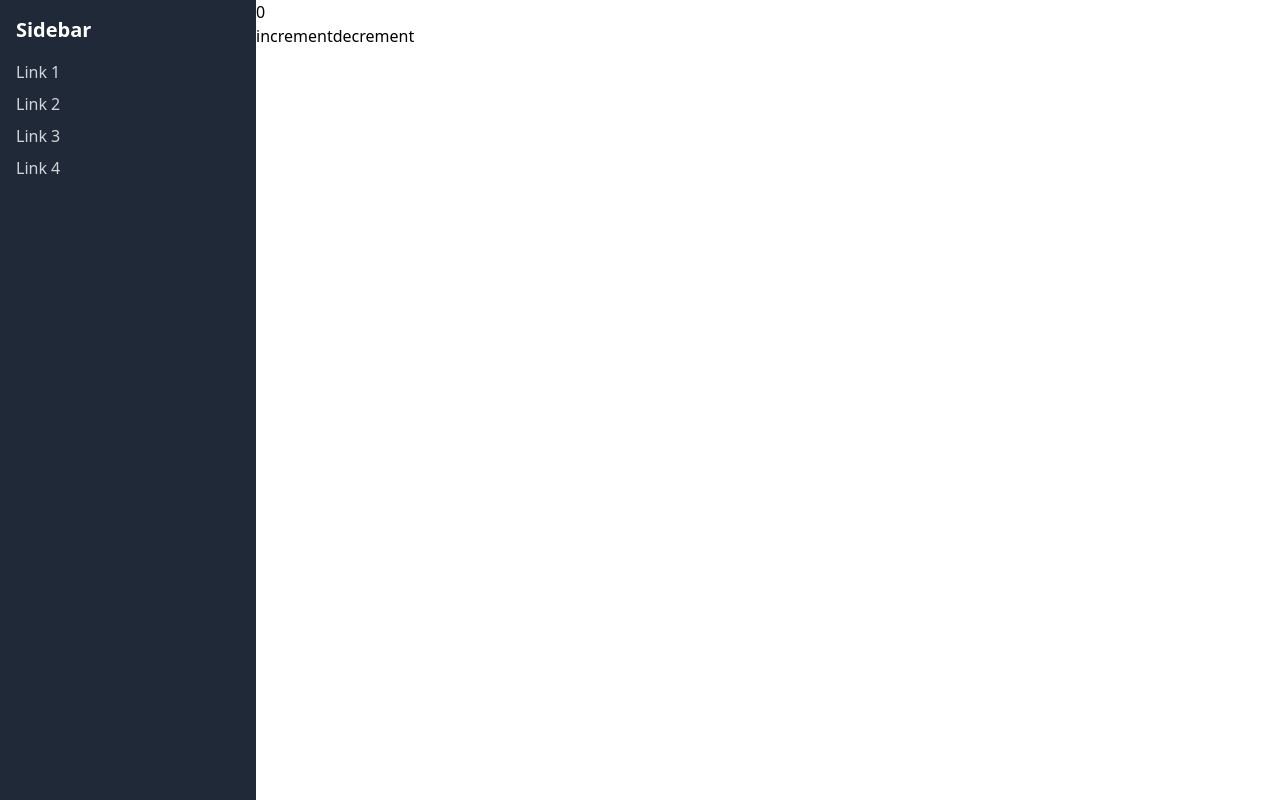
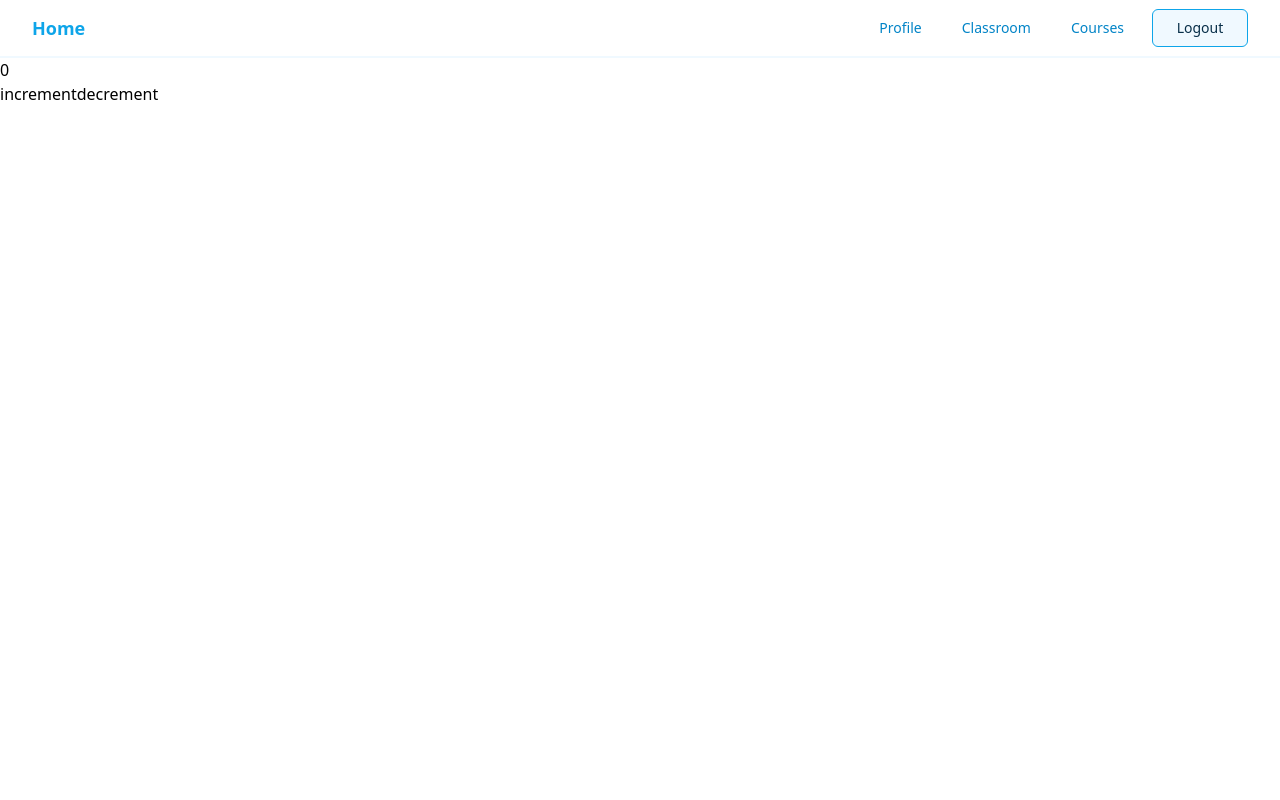
Before and after one commit to zaibutcooler/chishiki, a React (Vite) app in the folder frontend/: page / in a window 1280 px wide. Built offline with nearby package versions, Linux system fonts and the light colour scheme.

Commit message:
success redux testing

```diff
--- a/frontend/src/App.tsx
+++ b/frontend/src/App.tsx
@@ -21,15 +21,11 @@ import Sidebar from "./components/Sidebar";
 function App() {
   return (
     <>
-      <div className="grid grid-cols-5">
-        <div className="flex col-span-1 bg-gray-900">
-          <Sidebar />
-        </div>
-        <div className="container mx-auto col-span-4">
+      <Navbar />
+
+      <div className="container mx-auto">
         <Routes>
           <Route path="/" element={<HomePage />} />
-            <Route path="/login" element={<LoginPage />} />
-            <Route path="/register" element={<RegisterPage />} />
           <Route path="/about" element={<AboutPage />} />
           <Route path="/classroom/:id" element={<ClassRoomDetailPage />} />
           <Route path="/classroom" element={<ClassroomPage />} />
@@ -37,11 +33,12 @@ function App() {
           <Route path="/courses" element={<CoursePage />} />
           <Route path="/create-course" element={<CourseCreatePage />} />
           <Route path="/profile" element={<ProfilePage />} />
+          <Route path="/login" element={<LoginPage />} />
+          <Route path="/register" element={<RegisterPage />} />
           <Route path="/create-profile" element={<CreateProfile />} />
           <Route path="/profile/settings" element={<ProfileSetting />} />
           <Route path="/admin/info" element={<InfoPage />} />
         </Routes>
-        </div>
       </div>
     </>
   );
--- a/frontend/src/components/Navbar.tsx
+++ b/frontend/src/components/Navbar.tsx
@@ -1,68 +1,63 @@
 import React from "react";
-import { Link } from "react-router-dom";
+import { NavLink } from "react-router-dom";
+import { useNavigate } from "react-router-dom";
 
 function Navbar() {
-  const isAuthenticated = false;
+  const isAuthenticated = true;
+  const navigate = useNavigate();
   return (
-    <nav className="bg-green-800 border-green-200">
+    <nav className="bg-white text-sky-600 border-b-2 border-sky-50 ">
       <div className="container mx-auto px-4 sm:px-6 lg:px-8">
-        <div className="flex items-center justify-between h-16">
+        <div className="flex items-center justify-between h-14">
           {/* Logo */}
           <div className="flex-shrink-0">
-            <Link to="/" className="text-white text-lg font-semibold">
+            <NavLink to="/" className="text-sky-500 text-lg font-semibold">
               Home
-            </Link>
+            </NavLink>
           </div>
           {/* Menu */}
           <div className="hidden md:block">
             <div className="flex items-center space-x-4">
               {isAuthenticated && (
                 <>
-                  <Link
-                    to="/goals"
-                    className="text-white hover:text-green-500 px-3 py-2 rounded-md text-sm font-medium">
-                    Reflect
-                  </Link>
-                  <Link
-                    to="/memories"
-                    className="text-white hover:text-green-500 px-3 py-2 rounded-md text-sm font-medium">
-                    Sub-Memory
-                  </Link>
-                  <Link
-                    to="/todolist"
-                    className="text-white hover:text-green-500 px-3 py-2 rounded-md text-sm font-medium">
-                    TodoList
-                  </Link>
-
-                  <Link
-                    to="/timetable"
-                    className="text-white hover:text-green-500 px-3 py-2 rounded-md text-sm font-medium">
-                    Time Table
-                  </Link>
+                  <NavLink
+                    to="/profile"
+                    className="hover:text-sky-300 px-3 py-2 rounded-md text-sm font-medium">
+                    Profile
+                  </NavLink>
+                  <NavLink
+                    to="/classroom"
+                    className="hover:text-sky-300 px-3 py-2 rounded-md text-sm font-medium">
+                    Classroom
+                  </NavLink>
+                  <NavLink
+                    to="/courses"
+                    className="hover:text-sky-300 px-3 py-2 rounded-md text-sm font-medium">
+                    Courses
+                  </NavLink>
                 </>
               )}
               <div className="flex items-center space-x-2">
                 {isAuthenticated ? (
                   <>
-                    <Link
-                      to="/logout"
-                      className="flex items-center justify-center w-24 bg-black text-white hover:bg-green-200 hover:text-black px-3 py-2 rounded-md text-sm font-medium">
+                    <button
+                      onClick={() => navigate("/")}
+                      className="flex items-center justify-center w-24 bg-sky-50 border border-sky-500 text-sky-950 hover:bg-sky-300 hover:text-sky-50 px-3 py-2 rounded-md text-sm font-medium">
                       Logout
-                    </Link>
+                    </button>
                   </>
                 ) : (
                   <>
-                    <Link
+                    <NavLink
                       to="/login"
-                      className="flex items-center justify-center mx-4 w-24 border border-black bg-black text-green-200 hover:bg-green-500 hover:text-green-200 px-3 py-2 rounded-md text-sm font-medium">
+                      className="flex items-center justify-center w-24 bg-sky-50 border border-sky-500 text-sky-950 hover:bg-sky-300 hover:text-sky-50 px-3 py-2 rounded-md text-sm font-medium">
                       Login
-                    </Link>
-
-                    <Link
+                    </NavLink>
+                    <NavLink
                       to="/register"
-                      className="flex items-center justify-center w-24 border border-black bg-green-500 text-black hover:bg-green-500 hover:text-green-200 px-3 py-2 rounded-md text-sm font-medium">
+                      className="flex items-center justify-center w-24 bg-sky-500 border border-sky-500 text-sky-50 hover:bg-sky-300 hover:text-sky-950 px-3 py-2 rounded-md text-sm font-medium">
                       Register
-                    </Link>
+                    </NavLink>
                   </>
                 )}
               </div>
--- a/frontend/src/pages/HomePage.tsx
+++ b/frontend/src/pages/HomePage.tsx
@@ -1,4 +1,3 @@
-import React from "react";
 import { useSelector, useDispatch } from "react-redux";
 import { RootState } from "../store";
 import { decrement, increment } from "../store/counterSlice";
--- a/frontend/src/pages/course/CoursePage.tsx
+++ b/frontend/src/pages/course/CoursePage.tsx
@@ -1,7 +1,52 @@
-import React from "react";
+import { useDispatch, useSelector } from "react-redux";
+import { RootState } from "../../store";
+import { useEffect } from "react";
+import axios from "axios";
+import { setCourses } from "../../store/courseSlice";
+import { Course } from "../../store/types";
 
 const CoursePage = () => {
-  return <div>CoursePage</div>;
+  const { courses } = useSelector((state: RootState) => state.coursea);
+  const dispatch = useDispatch();
+
+  useEffect(() => {
+    const fetchCourses = async () => {
+      try {
+        const token =
+          "eyJhbGciOiJIUzI1NiIsInR5cCI6IkpXVCJ9.eyJ1c2VySWQiOiI2NDhhN2FjYTU5ZmZlYTAxNjkxMmU5ODAiLCJpYXQiOjE2ODcwMzk2MDgsImV4cCI6MTY4NzA0MzIwOH0.oReba7jP_nU-hNxIWE8ePlDXRard2quuVzqzp0oiFY0"; // Replace with your actual JWT token
+        const response = await axios.get("http://localhost:5000/course", {
+          headers: {
+            Authorization: `Bearer ${token}`,
+          },
+        });
+        const fetchedCourses: Course[] = response.data;
+        dispatch(setCourses(fetchedCourses));
+      } catch (error) {
+        // Handle error
+      }
+    };
+
+    fetchCourses();
+  }, []);
+
+  return (
+    <div>
+      <h1 className="text-2xl font-bold mb-4">CoursePage</h1>
+      <div className="grid grid-cols-1 md:grid-cols-2 lg:grid-cols-3 gap-4">
+        {courses &&
+          courses.map((course, index) => (
+            <div className="bg-white shadow-lg rounded-md p-4" key={index}>
+              <h2 className="text-xl font-bold mb-2">{course.title}</h2>
+              <p className="mb-2">
+                Teachers:
+                {course.teachers.map((teacher) => teacher.firstName)}
+              </p>
+              <p className="mb-2">Students: {course.students.length}</p>
+            </div>
+          ))}
+      </div>
+    </div>
+  );
 };
 
 export default CoursePage;
--- /dev/null
+++ b/frontend/src/store/courseSlice.ts
@@ -0,0 +1,35 @@
+import { createSlice, PayloadAction } from "@reduxjs/toolkit";
+import { Course } from "./types";
+
+const courseSlice = createSlice({
+  name: "coursea",
+  initialState: {
+    courses: [] as Course[],
+  },
+  reducers: {
+    setCourses: (state, action: PayloadAction<Course[]>) => {
+      state.courses = action.payload;
+    },
+    addCourse: (state, action: PayloadAction<Course>) => {
+      state.courses = [action.payload, ...state.courses];
+    },
+    updateCourse: (
+      state,
+      action: PayloadAction<{ courseId: string; updatedCourse: Course }>
+    ) => {
+      const { courseId, updatedCourse } = action.payload;
+      const index = state.courses.findIndex((course) => course.id === courseId);
+      if (index !== -1) {
+        state.courses[index] = updatedCourse;
+      }
+    },
+    deleteCourse: (state, action: PayloadAction<string>) => {
+      const courseId = action.payload;
+      state.courses = state.courses.filter((course) => course.id !== courseId);
+    },
+  },
+});
+
+export const { setCourses, addCourse, updateCourse, deleteCourse } =
+  courseSlice.actions;
+export default courseSlice.reducer;
--- a/frontend/src/store/index.ts
+++ b/frontend/src/store/index.ts
@@ -1,9 +1,11 @@
 import { configureStore } from "@reduxjs/toolkit";
 import counterReducer from "./counterSlice";
+import courseReducer from "./courseSlice";
 
 const store = configureStore({
   reducer: {
     counter: counterReducer,
+    coursea: courseReducer,
   },
 });
 
--- /dev/null
+++ b/frontend/src/store/types.ts
@@ -0,0 +1,42 @@
+export interface Admin {
+  user: string;
+  adminID: string;
+  firstName: string;
+  lastName: string;
+  contactEmail?: string;
+  control: boolean;
+  inCharge: string[];
+  created: Date;
+}
+
+export interface Student {
+  studentID: string;
+  user: string;
+  firstName: string;
+  lastName: string;
+  dob?: Date;
+  completedCourses: Course[];
+  currentCourses: Course[];
+  paid: boolean;
+  created: Date;
+}
+
+export interface Course {
+  id: string;
+  title: string;
+  teachers: Admin[];
+  students: Student[];
+  outline: string[];
+  startDate: Date;
+  endDate: Date;
+  time: string[];
+  zoomLink: string;
+  zoomPassword: string;
+  classroomLink: string;
+  classroomType: string;
+  classroomPassword: string;
+  limit: number;
+  paid: boolean;
+  creator: Admin;
+  created: Date;
+}
```
Lines whose indentation alone changed are shown as unchanged.
